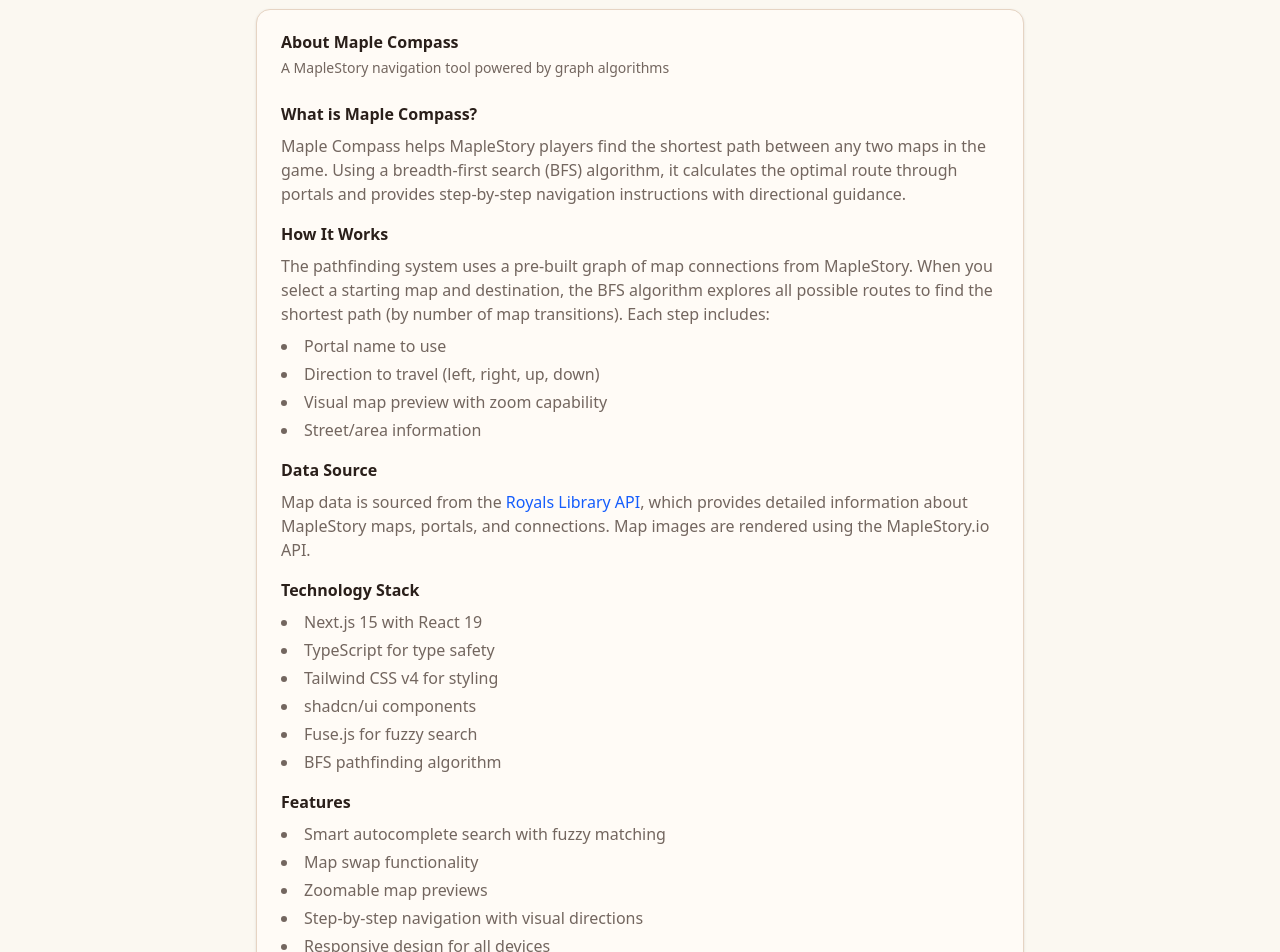
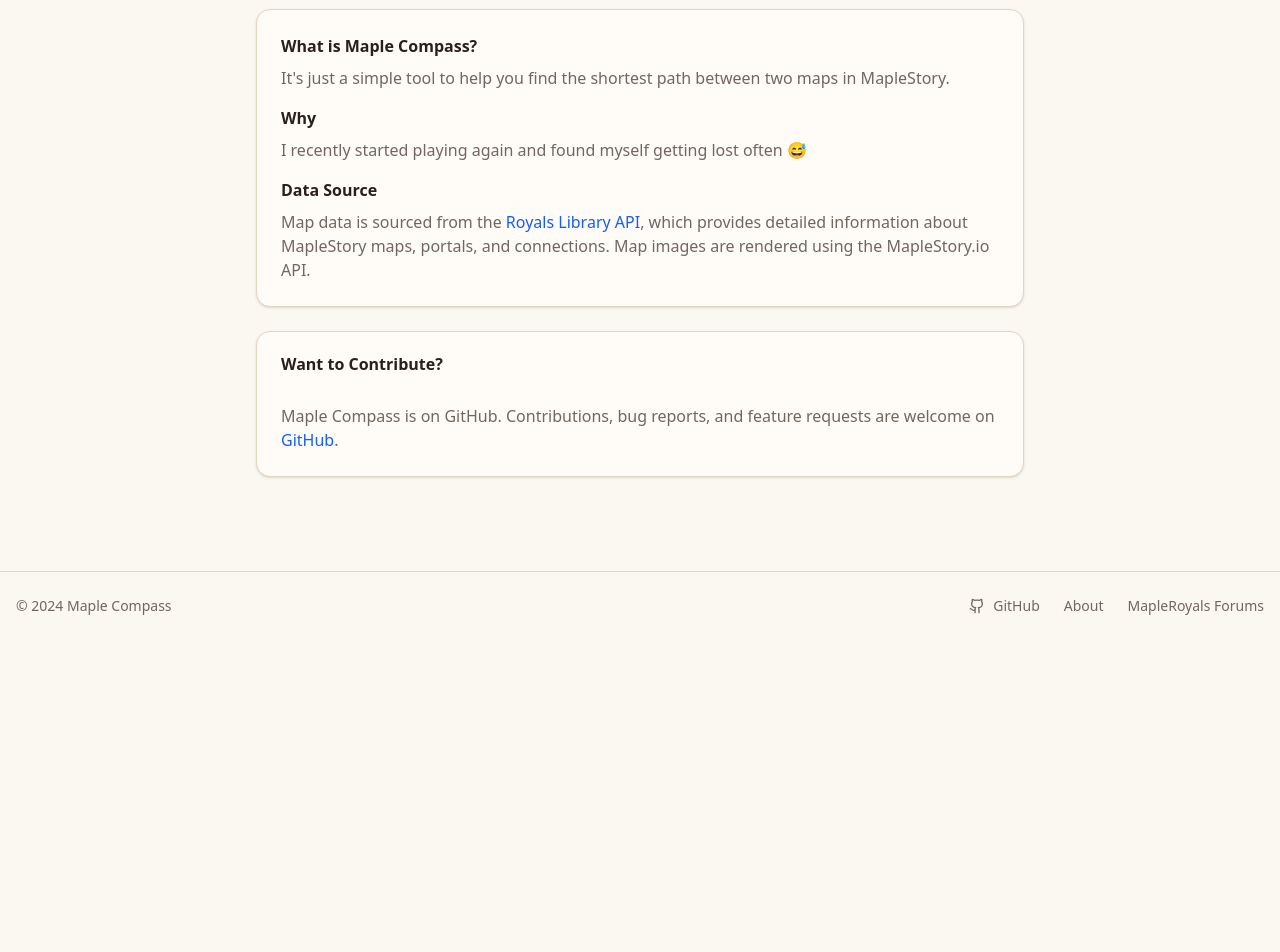
Before and after one commit to dbeilin/Maple-Compass, a Next.js app: page /about in a window 1280 px wide. Shown: the part 160-1112 px from the top of the page. After the commit the page ends 800 px from the top, so only its background shows below. Built offline with nearby package versions, Linux system fonts and the light colour scheme.

Commit message:
last touches

```diff
--- a/src/app/about/page.tsx
+++ b/src/app/about/page.tsx
@@ -1,5 +1,6 @@
 import { Card, CardContent, CardDescription, CardHeader, CardTitle } from '@/components/ui/card'
 import { Navbar } from '../components/Navbar'
+import { Footer } from '../components/Footer'
 import Link from 'next/link'
 import { ArrowLeft } from 'lucide-react'
 
@@ -19,35 +20,19 @@
 
         <div className="max-w-3xl mx-auto space-y-6">
           <Card>
-            <CardHeader>
-              <CardTitle>About Maple Compass</CardTitle>
-              <CardDescription>
-                A MapleStory navigation tool powered by graph algorithms
-              </CardDescription>
-            </CardHeader>
             <CardContent className="space-y-4">
               <div>
                 <h3 className="font-semibold mb-2">What is Maple Compass?</h3>
                 <p className="text-muted-foreground">
-                  Maple Compass helps MapleStory players find the shortest path between any two maps in the game.
-                  Using a breadth-first search (BFS) algorithm, it calculates the optimal route through portals
-                  and provides step-by-step navigation instructions with directional guidance.
+                  It's just a simple tool to help you find the shortest path between two maps in MapleStory.
                 </p>
               </div>
 
               <div>
-                <h3 className="font-semibold mb-2">How It Works</h3>
+                <h3 className="font-semibold mb-2">Why</h3>
                 <p className="text-muted-foreground">
-                  The pathfinding system uses a pre-built graph of map connections from MapleStory.
-                  When you select a starting map and destination, the BFS algorithm explores all possible
-                  routes to find the shortest path (by number of map transitions). Each step includes:
+                  I recently started playing again and found myself getting lost often 😅
                 </p>
-                <ul className="list-disc list-inside text-muted-foreground mt-2 space-y-1">
-                  <li>Portal name to use</li>
-                  <li>Direction to travel (left, right, up, down)</li>
-                  <li>Visual map preview with zoom capability</li>
-                  <li>Street/area information</li>
-                </ul>
               </div>
 
               <div>
@@ -66,42 +51,19 @@
                   Map images are rendered using the MapleStory.io API.
                 </p>
               </div>
-
-              <div>
-                <h3 className="font-semibold mb-2">Technology Stack</h3>
-                <ul className="list-disc list-inside text-muted-foreground space-y-1">
-                  <li>Next.js 15 with React 19</li>
-                  <li>TypeScript for type safety</li>
-                  <li>Tailwind CSS v4 for styling</li>
-                  <li>shadcn/ui components</li>
-                  <li>Fuse.js for fuzzy search</li>
-                  <li>BFS pathfinding algorithm</li>
-                </ul>
-              </div>
-
-              <div>
-                <h3 className="font-semibold mb-2">Features</h3>
-                <ul className="list-disc list-inside text-muted-foreground space-y-1">
-                  <li>Smart autocomplete search with fuzzy matching</li>
-                  <li>Map swap functionality</li>
-                  <li>Zoomable map previews</li>
-                  <li>Step-by-step navigation with visual directions</li>
-                  <li>Responsive design for all devices</li>
-                </ul>
-              </div>
             </CardContent>
           </Card>
 
           <Card>
             <CardHeader>
-              <CardTitle>Open Source</CardTitle>
+              <CardTitle>Want to Contribute?</CardTitle>
             </CardHeader>
             <CardContent>
               <p className="text-muted-foreground">
-                Maple Compass is an open-source project. Contributions, bug reports, and feature requests
+                Maple Compass is on GitHub. Contributions, bug reports, and feature requests
                 are welcome on{' '}
                 <a
-                  href="https://github.com/yourusername/maple-compass"
+                  href="https://github.com/dbeilin/maple-compass"
                   target="_blank"
                   rel="noopener noreferrer"
                   className="text-blue-600 hover:underline"
@@ -115,21 +77,7 @@
         </div>
       </main>
 
-      <footer className="border-t py-6 mt-8">
-        <div className="container mx-auto px-4 text-center text-sm text-muted-foreground">
-          <p>
-            Powered by BFS pathfinding algorithm • Data from{' '}
-            <a
-              href="https://royals-library.netlify.app"
-              target="_blank"
-              rel="noopener noreferrer"
-              className="underline hover:text-foreground"
-            >
-              Royals Library
-            </a>
-          </p>
-        </div>
-      </footer>
+      <Footer />
     </div>
   )
 }
--- /dev/null
+++ b/src/app/components/Footer.tsx
@@ -0,0 +1,46 @@
+import Link from 'next/link'
+import { Github } from 'lucide-react'
+
+export function Footer() {
+  return (
+    <footer className="border-t py-6 mt-8">
+      <div className="container mx-auto px-4">
+        <div className="flex flex-col sm:flex-row items-center justify-between gap-4">
+          {/* Copyright/Info */}
+          <div className="text-sm text-muted-foreground">
+            © {new Date().getFullYear()} Maple Compass
+          </div>
+
+          {/* Links */}
+          <nav className="flex items-center gap-6">
+            <Link
+              href="https://github.com/dbeilin/maple-compass"
+              target="_blank"
+              rel="noopener noreferrer"
+              className="flex items-center gap-2 text-sm text-muted-foreground hover:text-foreground transition-colors"
+            >
+              <Github className="h-4 w-4" />
+              <span>GitHub</span>
+            </Link>
+
+            <Link
+              href="/about"
+              className="text-sm text-muted-foreground hover:text-foreground transition-colors"
+            >
+              About
+            </Link>
+
+            <Link
+              href="https://royals.ms/forum/"
+              target="_blank"
+              rel="noopener noreferrer"
+              className="text-sm text-muted-foreground hover:text-foreground transition-colors"
+            >
+              MapleRoyals Forums
+            </Link>
+          </nav>
+        </div>
+      </div>
+    </footer>
+  )
+}
--- a/src/app/components/Navbar.tsx
+++ b/src/app/components/Navbar.tsx
@@ -29,7 +29,7 @@
           {/* Right Side - Navigation Links */}
           <nav className="flex items-center gap-6">
             <Link
-              href="https://github.com/yourusername/maple-compass"
+              href="https://github.com/dbeilin/maple-compass"
               target="_blank"
               rel="noopener noreferrer"
               className="flex items-center gap-2 text-sm text-muted-foreground hover:text-foreground transition-colors"
--- a/src/app/components/PathTimeline.tsx
+++ b/src/app/components/PathTimeline.tsx
@@ -16,9 +16,9 @@
 export function PathTimeline({ steps, selectedIndex, onStepClick }: PathTimelineProps) {
   const [emblaRef, emblaApi] = useEmblaCarousel({
     align: 'start',
-    dragFree: false,
+    dragFree: true,
     duration: 20,
-    friction: 0.25,
+    skipSnaps: true,
   }, [WheelGesturesPlugin({ forceWheelAxis: 'y' })])
 
   // Auto-scroll to selected step
--- a/src/app/page.tsx
+++ b/src/app/page.tsx
@@ -5,6 +5,7 @@
 import { MapSearch } from './components/MapSearch'
 import { PathResults } from './components/PathResults'
 import { Navbar } from './components/Navbar'
+import { Footer } from './components/Footer'
 import { Button } from '@/components/ui/button'
 import { Card, CardContent, CardDescription, CardHeader, CardTitle } from '@/components/ui/card'
 import { MapInfo, PathStep, MapGraph } from './types/map'
@@ -231,21 +232,7 @@
       </main>
 
       {/* Footer */}
-      <footer className="border-t py-6 mt-8">
-        <div className="container mx-auto px-4 text-center text-sm text-muted-foreground">
-          <p>
-            Powered by BFS pathfinding algorithm • Data from{' '}
-            <a
-              href="https://royals-library.netlify.app"
-              target="_blank"
-              rel="noopener noreferrer"
-              className="underline hover:text-foreground"
-            >
-              Royals Library
-            </a>
-          </p>
-        </div>
-      </footer>
+      <Footer />
     </div>
   )
 }
```
